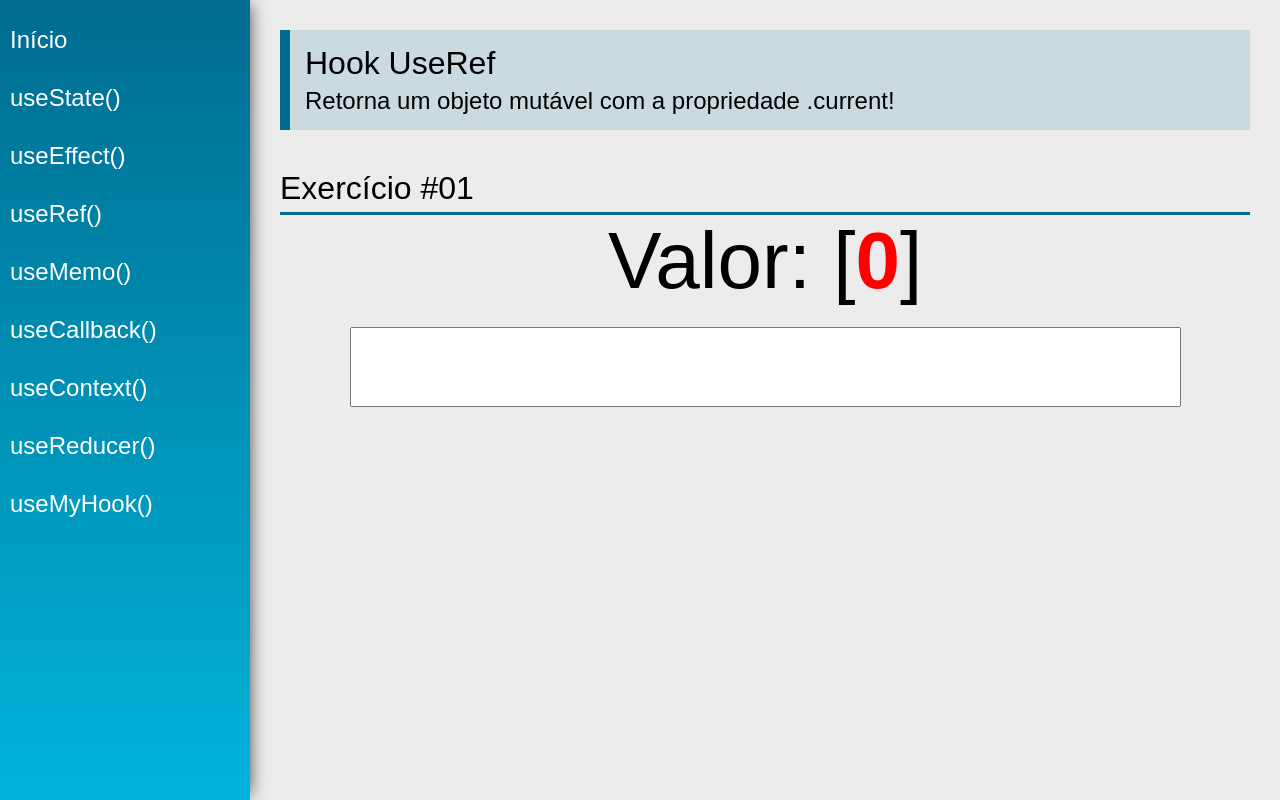
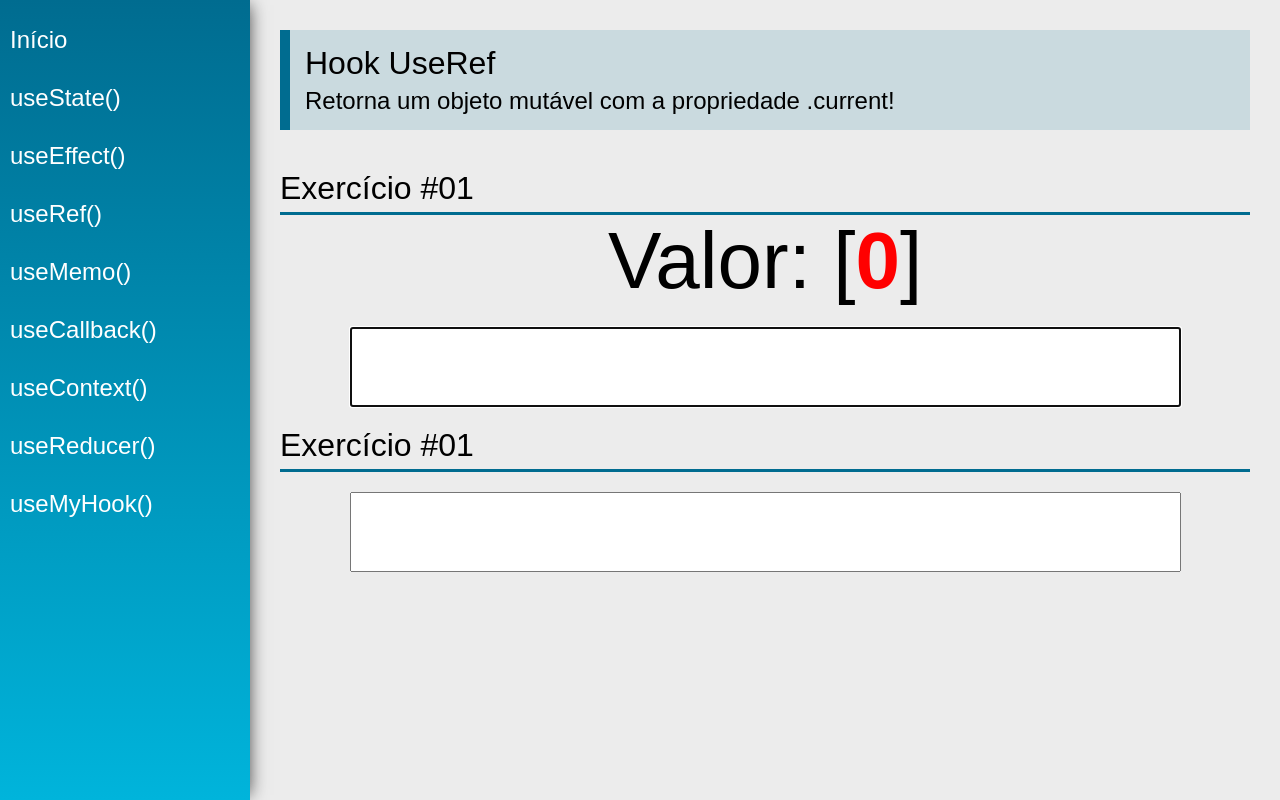
Before and after one commit to julianojales20/hooks, a React (Create React App) app: page /useRef in a window 1280 px wide. Built offline with nearby package versions, Linux system fonts and the light colour scheme.

Commit message:
useRef exercicio 2

```diff
--- a/src/views/examples/UseRef.jsx
+++ b/src/views/examples/UseRef.jsx
@@ -2,15 +2,32 @@
 import PageTitle from "../../components/layout/PageTitle";
 import SectionTitle from "../../components/layout/SectionTitle";
 
+const merge = function (s1, s2) {
+  return [...s1].map((e, i) => `${e}${s2[i] || ""}`).join("");
+};
+
 const UseRef = (props) => {
   const [value1, setValue1] = useState("");
+  const [value2, setValue2] = useState("");
+
   const count = useRef(0);
+  const myInput1 = useRef(null);
+  const myInput2 = useRef(null);
 
   useEffect(
     function () {
       count.current = count.current + 1;
+      myInput2.current.focus();
     },
     [value1]
+  );
+
+  useEffect(
+    function () {
+      count.current++;
+      myInput1.current.focus();
+    },
+    [value2]
   );
 
   return (
@@ -23,7 +40,7 @@
       <div className="center">
         <div>
           <span className="text">Valor:</span>
-          <span className="text"> {value1} [</span>
+          <span className="text"> {merge(value1, value2)} [</span>
           <span className="text red">{count.current}</span>
           <span className="text">]</span>
         </div>
@@ -31,7 +48,18 @@
           type="text"
           className="input"
           value={value1}
+          ref={myInput1}
           onChange={(e) => setValue1(e.target.value)}
+        />
+      </div>
+      <SectionTitle title="Exercício #01" />
+      <div className="center">
+        <input
+          type="text"
+          className="input"
+          value={value2}
+          ref={myInput2}
+          onChange={(e) => setValue2(e.target.value)}
         />
       </div>
     </div>
```
